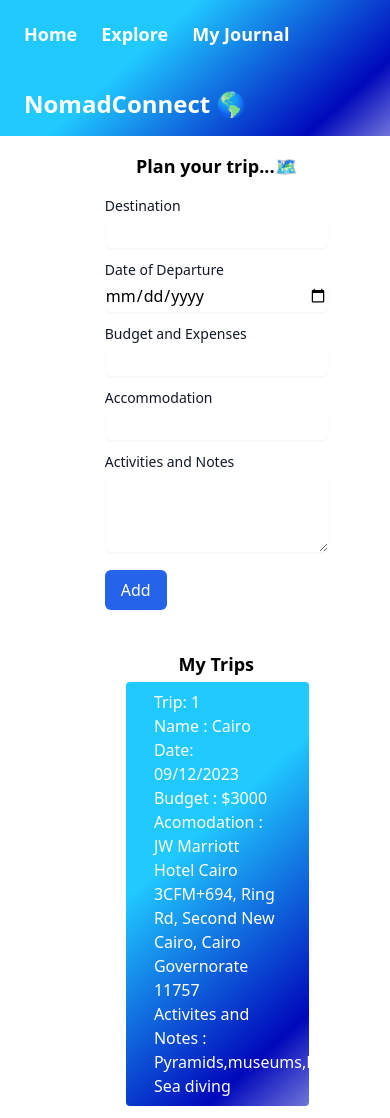
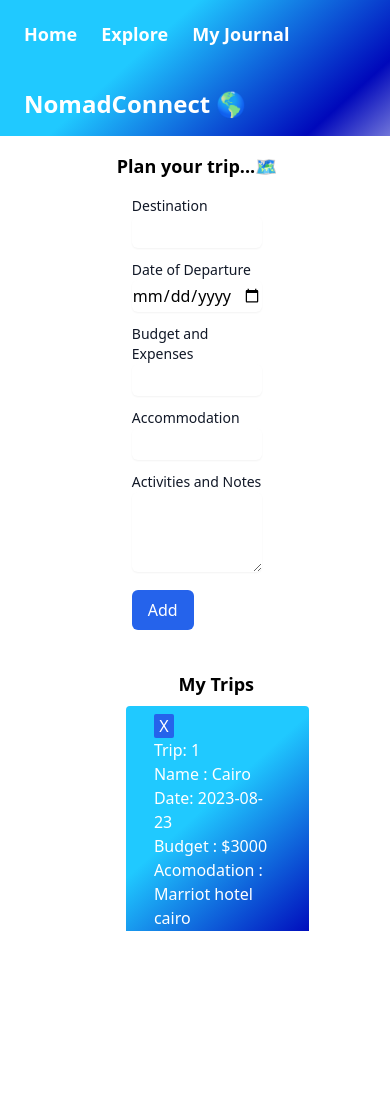
Before and after one commit to Aru12345/travelplanner, a React (Create React App) app: page /journal in a window 390 px wide. After the commit the page ends 1022 px from the top, so only its background shows below. Built offline with nearby package versions, Linux system fonts and the light colour scheme; no server answers; data requests are answered from the project's data file.

Commit message:
Implemented post and delete reqs

```diff
--- a/db.json
+++ b/db.json
@@ -1,13 +1,12 @@
 {
   "trips": [
     {
-      "id": 1,
       "destination": "Cairo",
-      "date": "09/12/2023",
-      "budget": "$3000",
-      "accomodation": "JW Marriott Hotel Cairo 3CFM+694, Ring Rd, Second New Cairo, Cairo Governorate 11757",
-      "notes": "Pyramids,museums,Red Sea diving"
-
+      "date": "2023-08-23",
+      "budget": "3000",
+      "accomodation": "Marriot hotel cairo",
+      "notes": "Pyramids Museums",
+      "id": 1
     }
   ]
 }
--- a/src/components/MyJournal.jsx
+++ b/src/components/MyJournal.jsx
@@ -5,6 +5,44 @@ import TripCard from "./TripCard";
 
 function MyJournal() {
    const[trips,setTrips]=useState([]);
+   const [formData,setFormData]=useState({
+      destination:'',
+      date:'',
+      budget:'',
+      accomodation:'',
+      notes:''
+   })
+
+   function handleChange(e){
+      setFormData({...formData, [e.target.name]: e.target.value})
+   }
+   function handleSubmit(e) {
+      e.preventDefault();
+
+      const newTrip ={  ...formData}
+
+
+      axios.post('http://localhost:3000/trips', newTrip)
+      .then(function (response) {
+        console.log("Response data:", response.data);
+        const newTripData = response.data;
+
+        setTrips([...trips, newTripData]);
+
+      // Clear the form fields
+      setFormData({
+        destination: '',
+        date: '',
+        budget: '',
+        accomodation: '',
+        notes: ''
+      });
+      })
+      .catch( (error)=> {
+         console.log(error);
+      });
+
+    }
 
    async function getTrips() {
       try {
@@ -20,13 +58,19 @@ function MyJournal() {
       getTrips();
     }, []);
 
+    function handleDelete(id) {
+      setTrips(trips.filter(trip => trip.id !== id));
+    }
   return (
+<>
     <div className="flex  flex-wrap justify-center pl-1  h-screen">
-      <div className="w-2/4 max-sm:w-[80%] max-sm:ml-[10%]  py-3">
+      <div className="w-2/4   py-3">
         <h1 className="text-lg font-semibold text-center mt-0 p-1">Plan your trip...🗺️</h1>
 
-        <div className="w-4/5 mx-auto  flex flex-col justify-center items-center p-3 ">
-          <div className="w-full">
+        <div className="w-4/5 mx-auto  justify-center items-center p-3 ">
+        <form>
+          <div className="">
+
             <label htmlFor="destination" className="block text-sm font-medium text-gray-900">
               Destination
             </label>
@@ -34,6 +78,7 @@ function MyJournal() {
               type="text"
               name="destination"
               id="destination"
+              value={formData.destination} onChange={handleChange}
               className="w-full h-8 rounded-md border-gray-300 shadow-sm focus:ring-indigo-500 focus:border-indigo-500 sm:text-sm"
             />
           </div>
@@ -44,8 +89,9 @@ function MyJournal() {
             </label>
             <input
               type="date"
-              name="departureDate"
-              id="departureDate"
+              name="date"
+              id="date"
+              value={formData.date} onChange={handleChange}
               className="w-full h-8 rounded-md border-gray-300 shadow-sm focus:ring-indigo-500 focus:border-indigo-500 sm:text-sm"
             />
           </div>
@@ -58,6 +104,7 @@ function MyJournal() {
               type="text"
               name="budget"
               id="budget"
+              value={formData.budget} onChange={handleChange}
               className="w-full h-8 rounded-md border-gray-300 shadow-sm focus:ring-indigo-500 focus:border-indigo-500 sm:text-sm"
             />
           </div>
@@ -68,8 +115,10 @@ function MyJournal() {
             </label>
             <input
               type="text"
-              name="accommodation"
-              id="accommodation"
+              name="accomodation"
+              id="accomodation"
+
+              value={formData.accomodation} onChange={handleChange}
               className="w-full h-8 rounded-md border-gray-300 shadow-sm focus:ring-indigo-500 focus:border-indigo-500 sm:text-sm"
             />
           </div>
@@ -79,9 +128,10 @@ function MyJournal() {
               Activities and Notes
             </label>
             <textarea
-              name="activitiesAndNotes"
-              id="activitiesAndNotes"
+              name="notes"
+              id="notes"
               rows="3"
+              value={formData.notes} onChange={handleChange}
               className="w-full h-20 rounded-md border-gray-300 shadow-sm focus:ring-indigo-500 focus:border-indigo-500 sm:text-sm"
             ></textarea>
           </div>
@@ -89,29 +139,35 @@ function MyJournal() {
           <div className="w-full mt-3">
             <button
               type="submit"
-              className="bg-blue-600 text-white px-4 py-2 rounded-md"
+              className="bg-blue-600 text-white px-4 py-2 rounded-md" onClick={handleSubmit}
             >
               Add
             </button>
+
+
           </div>
+          </form>
         </div>
+
       </div>
 
 
       <div className="w-8.5  py-3 w-2/4 max-sm:w-[80%] max-sm:ml-[10%]  h-305 ">
 
-        <h1 className="text-lg font-semibold text-center overflow-auto  p-1">My Trips</h1>
-          <div className="w-4/5  xs:w-full ">
+        <h1 className="text-lg font-semibold text-center    p-1">My Trips</h1>
+          <div className="w-4/5  xs:w-full h-4/6 overflow-auto ">
 
 
            {trips.map((trip, i) => (
-    <TripCard trip={trip} key={i} />
+    <TripCard  trip={trip} key={i} onDelete={handleDelete} />
   ))}
 
         </div>
       </div>
     </div>
+    </>
   );
+
 }
 
 export default MyJournal;
--- a/src/components/TripCard.jsx
+++ b/src/components/TripCard.jsx
@@ -1,12 +1,24 @@
 import "../index.css"
-function TripCard({trip,i}){
+import axios from "axios";
+function TripCard({trip, onDelete}){
+    function deleteCard(){
+        axios.delete(`http://localhost:3000/trips/${trip.id}`)
+  .then(response => {
+    onDelete(trip.id)
+  })
+  .catch(error => {
+    console.error(error);
+  });
+    }
     return(
         <>
-         <div className=" bg-custom-gradient justify-center  text-white rounded  ml-16  px-7   items-start p-2">
+
+         <div className=" bg-custom-gradient justify-center mt-1 text-white rounded  ml-16  px-7   items-start p-2">
+         <button onClick={deleteCard} className="bg-blue-600 rounded-sm w-5" h-3>X</button>
         <h1>Trip: {trip.id}</h1>
         <h1>Name :  {trip.destination}</h1>
         <h1>Date: {trip.date}</h1>
-        <h1>Budget : {trip.budget}</h1>
+        <h1>Budget : ${trip.budget}</h1>
         <h1>Acomodation : {trip.accomodation}</h1>
         <h1>Activites and Notes : {trip.notes}</h1>
         </div>
--- a/src/index.css
+++ b/src/index.css
@@ -40,3 +40,9 @@
   max-width: 500px;
   color: rgb(238, 238, 246);
 }
+.bg-image {
+  background-image: url("mediaa/home.jpeg");
+  background-size: cover;
+  width: 100vw;
+  height: 100vh;
+}
```
